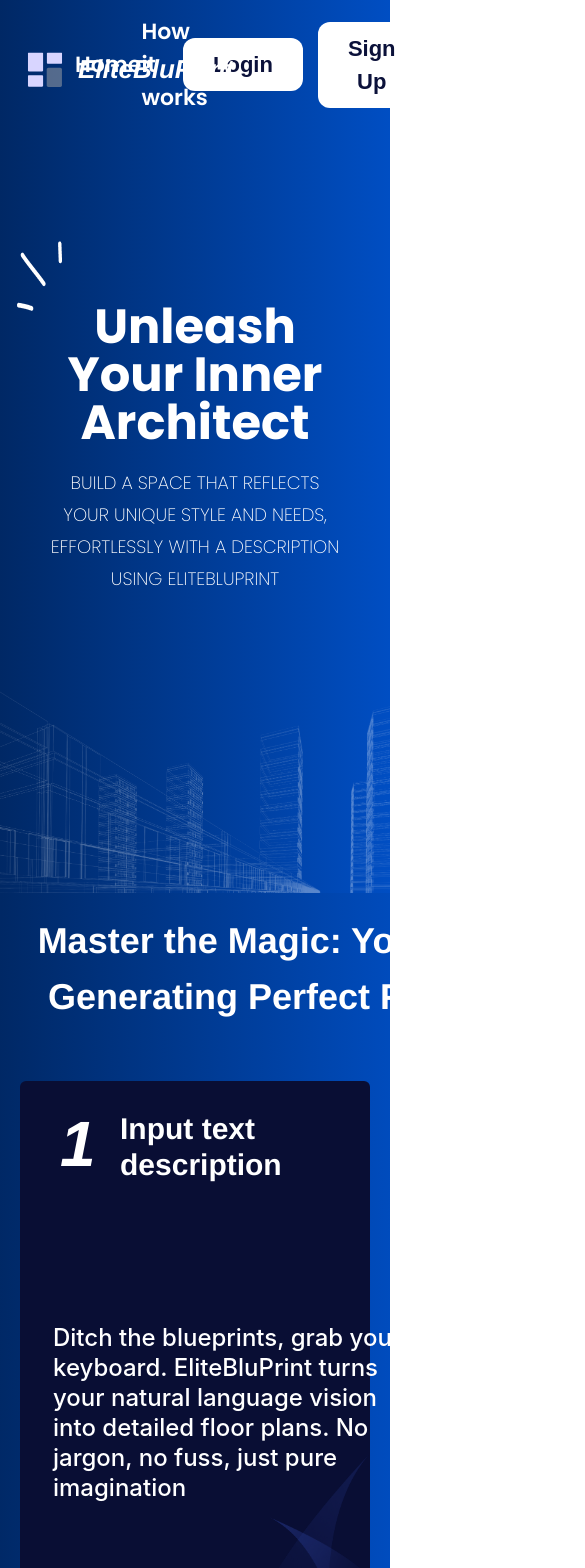
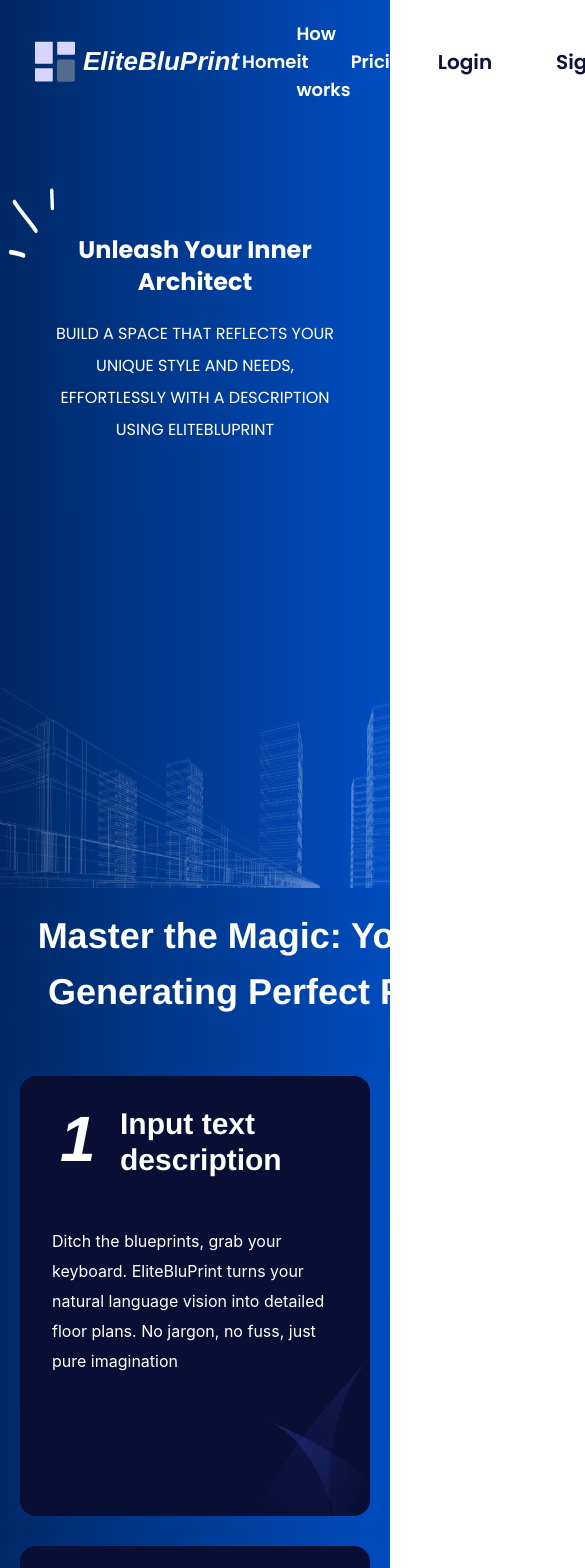
Before and after one commit to hashimkalam/SDGP-CS-28, a React (Vite) app in the folder client/: page / in a window 390 px wide. Shown: the top 1568 px of the page, 585 px wide, since content can reach past the window. Built offline with nearby package versions, Linux system fonts and the light colour scheme.

Commit message:
adjusted bit of responsiveness

```diff
--- a/client/src/Pages/Register/Register.jsx
+++ b/client/src/Pages/Register/Register.jsx
@@ -143,7 +143,7 @@ function Register() {
       );
 
       const data = await res.json();
-      console.log("data",data)
+      console.log("data", data);
 
       if (res.ok === false) {
         dispatch(signInFailure(data.message));
--- a/client/src/components/Stepcard/step.css
+++ b/client/src/components/Stepcard/step.css
@@ -1,5 +1,4 @@
 .section-title {
-  color: #ffffff;
   font-size: 36px; /* Adjust as needed */
   text-align: center;
   margin-top: 40px;
@@ -15,10 +14,8 @@
 .step-card {
   position: relative;
   background-color: #090e34;
-  border-radius: 6px;
-  height: 531px;
-  position: relative;
-  width: 450px;
+  height: 440px;
+  width: 360px;
   margin: auto;
   margin-bottom: 30px;
 }
@@ -53,7 +50,6 @@
 }
 
 .text-wrapper {
-  color: #ffffff;
   font-family: "Inter-BoldItalic", Helvetica;
   font-size: 64px;
   font-style: italic;
@@ -85,15 +81,9 @@
   right: 0;
 }
 .step-description {
-  width: 354px;
-  height: 180px;
-  left: 33px;
-  top: 242px;
+  /* left: 33px; */
+  top: 150px;
+  line-height: 30px;
   position: absolute;
-  color: white;
-  font-size: 24px;
   font-family: "Inter", Helvetica;
-  font-weight: 500;
-  line-height: 30px;
-  word-wrap: break-word;
 }
--- a/client/src/components/Stepcard/stepcard.jsx
+++ b/client/src/components/Stepcard/stepcard.jsx
@@ -2,12 +2,14 @@ import React from "react";
 import "./step.css";
 
 const StepCard = ({ title, steps, description }) => (
-  <div className="step-card">
+  <div className="step-card text-white rounded-2xl">
     <div className="step-label">
       <h3 className="step-title">{title}</h3>
       <div className="text-wrapper">{steps}</div>
     </div>
-    <p className="step-description">{description}</p>
+    <p className="step-description text-md md:text-lg px-8 md:px-12">
+      {description}
+    </p>
     <div className="svg-holder">
       <img className="step-image" src="images/img_svg.png" />
     </div>
--- a/client/src/components/footer/footer.jsx
+++ b/client/src/components/footer/footer.jsx
@@ -3,8 +3,8 @@ import "./footer.css";
 import { Logo } from "../Logo/logo";
 export const Footer = () => {
   return (
-    <div className="bg-custom-blue text-white px-8 py-12 md:flex md:justify-between md:items-center">
-      <div>
+    <div className="bg-custom-blue text-white text-center md:text-left p-12 pt-16 md:flex md:justify-between md:items-center">
+      <div className="flex flex-col items-center md:items-start">
         <Logo />
         <p className="caption">
           Analyze the available space and develop efficient
@@ -23,10 +23,10 @@ export const Footer = () => {
 
       <div className="mt-6 md:mt-0 space-y-2 mr-4 pr-4">
         <h1 className="text-lg font-semibold">FOLLOW US</h1>
-        <p className="text-sm">Behance</p>
-        <p className="text-sm">Facebook</p>
-        <p className="text-sm">Twitter</p>
-        <p className="text-sm">LinkedIn</p>
+        <p className="text-sm cursor-pointer hover:underline">Behance</p>
+        <p className="text-sm cursor-pointer hover:underline">Facebook</p>
+        <p className="text-sm cursor-pointer hover:underline">Twitter</p>
+        <p className="text-sm cursor-pointer hover:underline">LinkedIn</p>
       </div>
     </div>
   );
--- a/client/src/components/hero/hero.jsx
+++ b/client/src/components/hero/hero.jsx
@@ -7,12 +7,14 @@ function hero() {
     <div className="h-[90.5vh] bg-gradient-to-r from-[#002865] to-[#004ec3] text-white relative">
       <img src={hero_bg} className="absolute bottom-0 w-full" />
       <div className="text-center w-[75vw] mx-auto space-y-5">
-        <div className="relative pt-36">
-          <img src={glow} className="absolute -left-8 top-28" />
-          <h1 className="text-5xl">Unleash Your Inner Architect</h1>
+        <div className="relative pt-20 w-fit mx-auto">
+          <img src={glow} className="absolute -left-10 top-16" />
+          <h1 className="text-2xl md:text-4xl lg:text-5xl xl:text-[60px]">
+            Unleash Your Inner Architect
+          </h1>
         </div>
 
-        <p className="font-thin uppercase leading-8 text-lg">
+        <p className="font-normal uppercase leading-8 text-md md:text-lg lg:text-xl xl:text-2xl">
           Build a space that reflects your unique style and needs, effortlessly
           with a description using elitebluprint
         </p>
--- a/client/src/components/navbar/navbar.css
+++ b/client/src/components/navbar/navbar.css
@@ -3,11 +3,11 @@
 }
 
 .navbar {
-  display: flex;
+  /*display: flex;
   justify-content: space-between;
   align-items: center;
   padding: 15px;
-  /* background: linear-gradient(91deg, #002865 0.25%, #004ec3 100%); */
+  background: linear-gradient(91deg, #002865 0.25%, #004ec3 100%); */
   position: relative;
   top: 0;
   z-index: 999;
@@ -19,39 +19,6 @@
   cursor: pointer;
 }
 
-.logo {
-  width: 60px;
-  height: 60px;
-}
-
-.logo-text {
-  color: #fff;
-  margin-left: 10px;
-  font-size: 24px;
-}
-
-.nav-links {
-  display: flex;
-  color: white;
-  font-size: 22px;
-  font-family: "Work Sans", sans-serif;
-  font-weight: 600;
-  justify-content: space-between;
-  align-items: center;
-  width: 30%;
-  list-style-type: none;
-}
-
-.nav-links li a {
-  color: #fff;
-  text-decoration: none;
-  cursor: pointer;
-}
-.login-signup {
-  display: flex;
-  justify-content: space-between;
-  align-items: center;
-}
 .login,
 .signup,
 .logout {
--- a/client/src/components/navbar/navbar.jsx
+++ b/client/src/components/navbar/navbar.jsx
@@ -36,7 +36,7 @@ const Navbar = () => {
 
   return (
     <header
-      className={`navbar ${
+      className={`navbar flex items-center justify-between p-5 ${
         location.pathname === "/"
           ? "bg-gradient-to-r from-[#002865] to-[#004ec3] relative"
           : location.pathname === "/userprofile" || "/download"
@@ -44,13 +44,14 @@ const Navbar = () => {
           : "bg-white"
       }`}
     >
-      <div className="logo-container">
+      <div>
         <Logo />
       </div>
+
       {location.pathname == "/" && (
-        <ul className="nav-links">
+        <ul className="nav-links text-white text-lg lg:text-xl flex items-center justify-evenly w-[100%] font-semibold">
           <li>
-            <a>
+            <a className="cursor-pointer">
               <span>Home</span>
             </a>
           </li>
@@ -66,16 +67,19 @@ const Navbar = () => {
           </li>
         </ul>
       )}
-      <div className="login-signup">
+
       {currentUser ? (
-          <>
+        <div className="flex items-center space-x-4">
           {location.pathname == "/" && (
-              <button className="logout" onClick={navigateToLogout}>
+            <button
+              className="text-[#0b113a] bg-white font-semibold text-xl rounded-xl px-6 py-2"
+              onClick={navigateToLogout}
+            >
               Logout
             </button>
           )}
           {location.pathname == "/workspace" && (
-              <div className="space-x-5 mr-8">
+            <div className="space-x-4 mr-8">
               <button className="bg-[#0065FF]/85 hover:bg-[#0065FF] duration-150 ease-out text-white p-3 rounded-lg">
                 Explore Achitect Consultatiom
               </button>
@@ -90,22 +94,27 @@ const Navbar = () => {
             className="h-9 w-9 rounded-full object-cover cursor-pointer"
             onClick={navigateToProfileOrDashboard}
           />
-          </>
+        </div>
       ) : (
-          <>
+        <div className="flex items-center">
           {location.pathname == "/" && (
-              <>
-                <button className="login" onClick={navigateToLogin}>
+            <div className="flex items-center space-x-4">
+              <button
+                className="text-[#0b113a] bg-white font-semibold text-xl rounded-xl px-6 py-2"
+                onClick={navigateToLogin}
+              >
                 Login
               </button>
-                <button className="signup" onClick={navigateToSignup}>
-                  Sign Up
+              <button
+                className="text-[#0b113a] bg-white font-semibold text-xl rounded-xl px-6 py-2"
+                onClick={navigateToSignup}
+              >
+                SignUp
               </button>
-              </>
-            )}
-          </>
+            </div>
           )}
         </div>
+      )}
     </header>
   );
 };
--- a/client/src/components/priceBox/PriceBox.jsx
+++ b/client/src/components/priceBox/PriceBox.jsx
@@ -1,29 +1,20 @@
-import React from 'react'
-import "./priceBox.css"
-
+import React from "react";
+import "./priceBox.css";
 
 function PriceBox(prop) {
   return (
-        <div className='PriceBox'>
-            <h1 className='price'>
-                ${prop.price}
-            </h1>
+    <div className="PriceBox w-fit p-5 px-10">
+      <h1 className="price">${prop.price}</h1>
       <div className="feature">
-
         <p>{prop.f1}</p>
         <p>{prop.f2}</p>
         <p>{prop.f3}</p>
-
       </div>
-            <div className='buy_button'>
+      <div className="buy_button">
         <button>Proceed</button>
-
       </div>
-
-
     </div>
-
-    )
+  );
 }
 
-export default PriceBox
+export default PriceBox;
--- a/client/src/components/priceBox/priceBox.css
+++ b/client/src/components/priceBox/priceBox.css
@@ -1,5 +1,4 @@
 .PriceBox {
-  width: 360px;
   height: 447px;
   flex-shrink: 0;
   border-radius: 16px;
@@ -11,24 +10,22 @@
   margin: 30px;
 }
 
-h1{
+h1 {
   margin-top: 30px;
-    font-size:30px;
+  font-size: 30px;
   font-weight: 700;
 }
 
-.feature{
+.feature {
   display: flex;
   flex-direction: column;
   height: 220px;
   margin: 35px 0px;
   font-weight: 400;
-    gap:30px;
-
-
+  gap: 30px;
 }
 
-.buy_button button{
+.buy_button button {
   background: rgb(11, 43, 150);
   padding: 7px 15px;
   border-radius: 6px;
```
Lines whose indentation alone changed are shown as unchanged.
